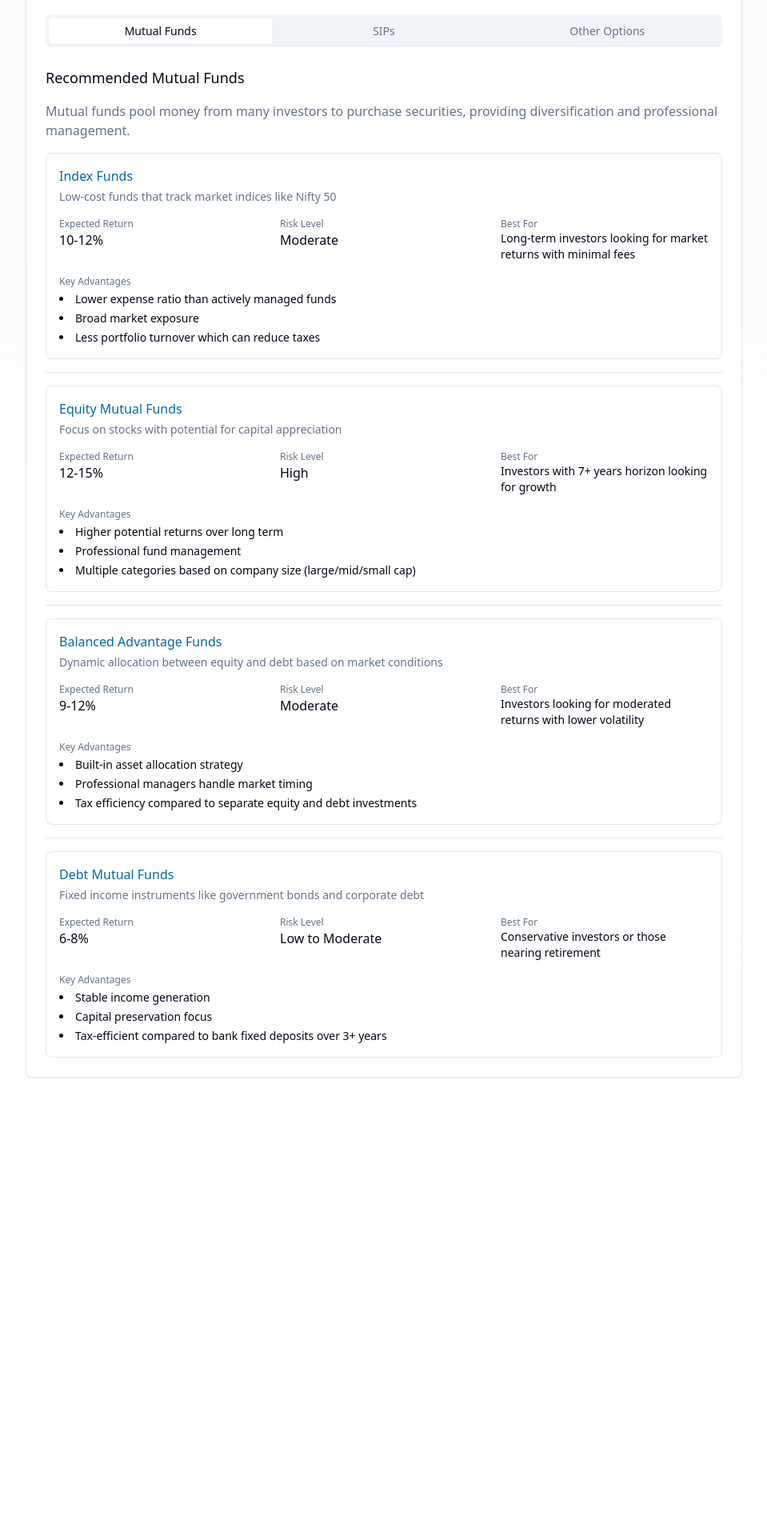
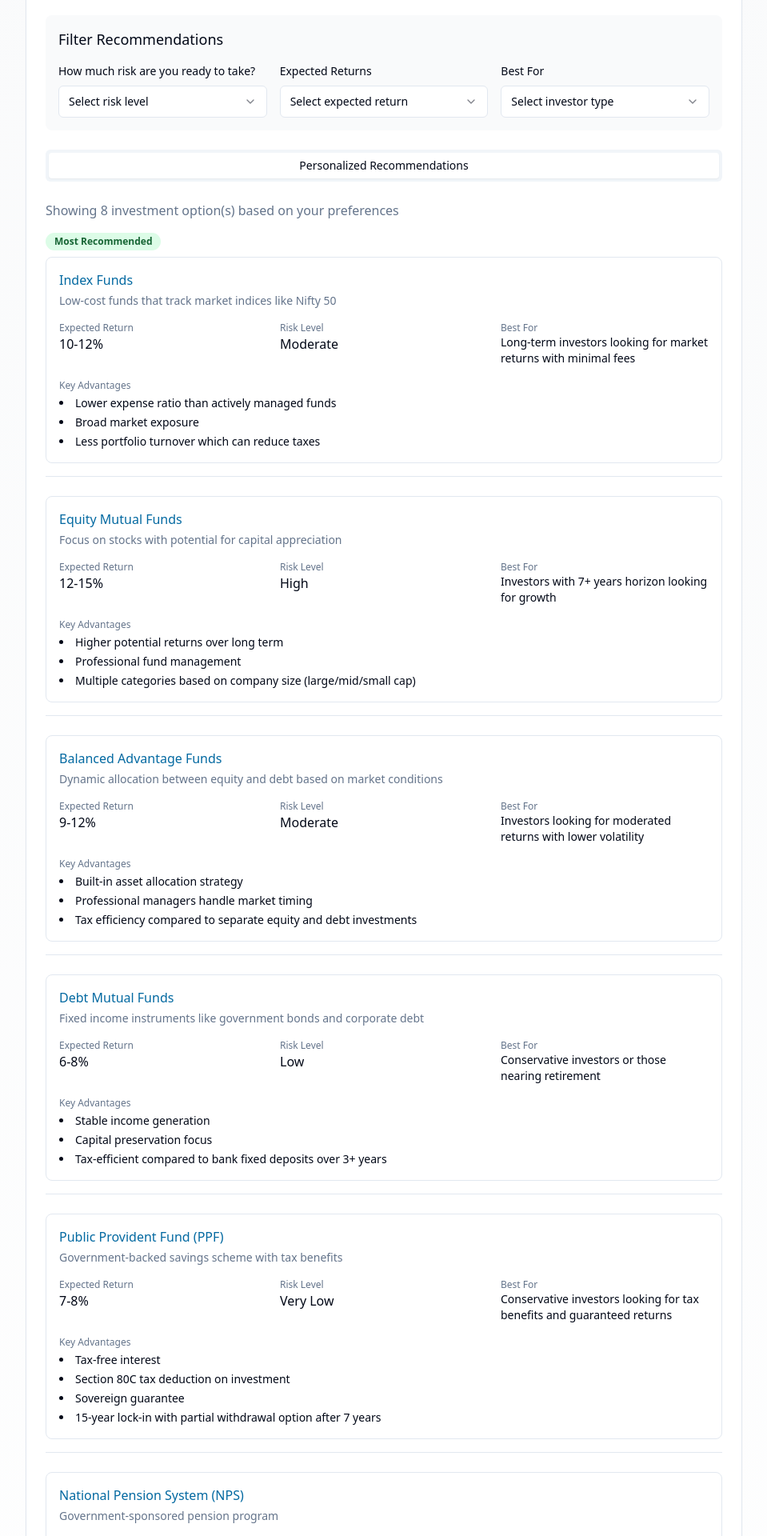
Before and after one commit to Levstar05/retireBeforeYouTire, a React (Vite) app: page /investments in a window 1280 px wide. Shown: the part 380-2300 px from the top of the page at 80% size, without its empty margins (160-1119 px from the left). Before the commit the page ends 1775 px from the top, so only its background shows below. Built offline with nearby package versions, Linux system fonts and the light colour scheme.

Commit message:
feat: Add investment recommendation filters
Adds risk, expected returns, and "Best for" filters to the investment recommendations page using dropdown menus. Implements logic to display recommendations based on filter selections, showcasing the most recommended options first.

```diff
--- a/src/components/Investments/InvestmentRecommendations.tsx
+++ b/src/components/Investments/InvestmentRecommendations.tsx
@@ -1,9 +1,205 @@
 
+import { useState } from "react";
 import { Card, CardContent, CardDescription, CardHeader, CardTitle } from "@/components/ui/card";
 import { Tabs, TabsContent, TabsList, TabsTrigger } from "@/components/ui/tabs";
 import { Separator } from "@/components/ui/separator";
+import { Select, SelectContent, SelectItem, SelectTrigger, SelectValue } from "@/components/ui/select";
+import { Badge } from "@/components/ui/badge";
+
+interface InvestmentOption {
+  id: string;
+  name: string;
+  description: string;
+  expectedReturn: string;
+  riskLevel: "Very Low" | "Low" | "Moderate" | "High";
+  suitability: string;
+  advantages: string[];
+  category: "mutual-funds" | "sip" | "other";
+}
+
+const investmentOptions: InvestmentOption[] = [
+  {
+    id: "index-funds",
+    name: "Index Funds",
+    description: "Low-cost funds that track market indices like Nifty 50",
+    expectedReturn: "10-12%",
+    riskLevel: "Moderate",
+    suitability: "Long-term investors looking for market returns with minimal fees",
+    advantages: [
+      "Lower expense ratio than actively managed funds",
+      "Broad market exposure",
+      "Less portfolio turnover which can reduce taxes"
+    ],
+    category: "mutual-funds"
+  },
+  {
+    id: "equity-mutual-funds",
+    name: "Equity Mutual Funds",
+    description: "Focus on stocks with potential for capital appreciation",
+    expectedReturn: "12-15%",
+    riskLevel: "High",
+    suitability: "Investors with 7+ years horizon looking for growth",
+    advantages: [
+      "Higher potential returns over long term",
+      "Professional fund management",
+      "Multiple categories based on company size (large/mid/small cap)"
+    ],
+    category: "mutual-funds"
+  },
+  {
+    id: "balanced-advantage-funds",
+    name: "Balanced Advantage Funds",
+    description: "Dynamic allocation between equity and debt based on market conditions",
+    expectedReturn: "9-12%",
+    riskLevel: "Moderate",
+    suitability: "Investors looking for moderated returns with lower volatility",
+    advantages: [
+      "Built-in asset allocation strategy",
+      "Professional managers handle market timing",
+      "Tax efficiency compared to separate equity and debt investments"
+    ],
+    category: "mutual-funds"
+  },
+  {
+    id: "debt-mutual-funds",
+    name: "Debt Mutual Funds",
+    description: "Fixed income instruments like government bonds and corporate debt",
+    expectedReturn: "6-8%",
+    riskLevel: "Low",
+    suitability: "Conservative investors or those nearing retirement",
+    advantages: [
+      "Stable income generation",
+      "Capital preservation focus",
+      "Tax-efficient compared to bank fixed deposits over 3+ years"
+    ],
+    category: "mutual-funds"
+  },
+  {
+    id: "ppf",
+    name: "Public Provident Fund (PPF)",
+    description: "Government-backed savings scheme with tax benefits",
+    expectedReturn: "7-8%",
+    riskLevel: "Very Low",
+    suitability: "Conservative investors looking for tax benefits and guaranteed returns",
+    advantages: [
+      "Tax-free interest",
+      "Section 80C tax deduction on investment",
+      "Sovereign guarantee",
+      "15-year lock-in with partial withdrawal option after 7 years"
+    ],
+    category: "other"
+  },
+  {
+    id: "nps",
+    name: "National Pension System (NPS)",
+    description: "Government-sponsored pension program",
+    expectedReturn: "8-10%",
+    riskLevel: "Low",
+    suitability: "Long-term retirement planning with tax benefits",
+    advantages: [
+      "Additional tax deduction under Section 80CCD(1B)",
+      "Choice of asset allocation between equity, corporate debt, and government securities",
+      "Low fund management charges",
+      "Annuity option at retirement"
+    ],
+    category: "other"
+  },
+  {
+    id: "real-estate",
+    name: "Real Estate",
+    description: "Property investments for rental income and capital appreciation",
+    expectedReturn: "7-10%",
+    riskLevel: "Moderate",
+    suitability: "Investors looking for tangible assets and inflation hedge",
+    advantages: [
+      "Potential for rental income",
+      "Long-term capital appreciation",
+      "Hedge against inflation",
+      "Can be leveraged through mortgage"
+    ],
+    category: "other"
+  },
+  {
+    id: "gold",
+    name: "Gold",
+    description: "Investment in physical gold, gold ETFs, or sovereign gold bonds",
+    expectedReturn: "6-8%",
+    riskLevel: "Moderate",
+    suitability: "Portfolio diversification and hedge against economic uncertainty",
+    advantages: [
+      "Store of value during economic crises",
+      "Hedge against currency depreciation",
+      "Low correlation with other asset classes",
+      "Sovereign Gold Bonds offer additional interest"
+    ],
+    category: "other"
+  }
+];
 
 export function InvestmentRecommendations() {
+  const [riskTolerance, setRiskTolerance] = useState<string>("");
+  const [expectedReturn, setExpectedReturn] = useState<string>("");
+  const [bestFor, setBestFor] = useState<string>("");
+
+  // Filter and sort investment options based on user selections
+  const getFilteredAndSortedOptions = () => {
+    let filtered = investmentOptions;
+
+    // Filter by risk tolerance
+    if (riskTolerance) {
+      filtered = filtered.filter(option => {
+        if (riskTolerance === "Low") return ["Very Low", "Low"].includes(option.riskLevel);
+        if (riskTolerance === "Moderate") return ["Low", "Moderate"].includes(option.riskLevel);
+        if (riskTolerance === "High") return ["Moderate", "High"].includes(option.riskLevel);
+        return true;
+      });
+    }
+
+    // Filter by expected return
+    if (expectedReturn) {
+      filtered = filtered.filter(option => option.expectedReturn === expectedReturn);
+    }
+
+    // Filter by suitability
+    if (bestFor) {
+      filtered = filtered.filter(option =>
+        option.suitability.toLowerCase().includes(bestFor.toLowerCase())
+      );
+    }
+
+    // Sort by recommendation score (prioritize based on filters)
+    return filtered.sort((a, b) => {
+      let scoreA = 0;
+      let scoreB = 0;
+
+      // Score based on risk tolerance match
+      if (riskTolerance) {
+        if (riskTolerance === "Low" && ["Very Low", "Low"].includes(a.riskLevel)) scoreA += 3;
+        if (riskTolerance === "Moderate" && a.riskLevel === "Moderate") scoreA += 3;
+        if (riskTolerance === "High" && a.riskLevel === "High") scoreA += 3;
+
+        if (riskTolerance === "Low" && ["Very Low", "Low"].includes(b.riskLevel)) scoreB += 3;
+        if (riskTolerance === "Moderate" && b.riskLevel === "Moderate") scoreB += 3;
+        if (riskTolerance === "High" && b.riskLevel === "High") scoreB += 3;
+      }
+
+      return scoreB - scoreA;
+    });
+  };
+
+  const filteredOptions = getFilteredAndSortedOptions();
+
+  // Get unique values for filters
+  const uniqueReturns = [...new Set(investmentOptions.map(option => option.expectedReturn))];
+  const uniqueSuitabilities = [
+    "Conservative investors",
+    "Long-term investors",
+    "Growth investors",
+    "Retirement planning",
+    "Tax benefits",
+    "Inflation hedge"
+  ];
+
   return (
     <Card className="w-full max-w-4xl mx-auto">
       <CardHeader>
@@ -13,230 +209,111 @@ export function InvestmentRecommendations() {
         </CardDescription>
       </CardHeader>
       <CardContent>
-        <Tabs defaultValue="mutual-funds">
-          <TabsList className="w-full grid grid-cols-3 mb-6">
-            <TabsTrigger value="mutual-funds">Mutual Funds</TabsTrigger>
-            <TabsTrigger value="sip">SIPs</TabsTrigger>
-            <TabsTrigger value="other">Other Options</TabsTrigger>
+        {/* Filter Section */}
+        <div className="mb-6 p-4 bg-gray-50 rounded-lg">
+          <h3 className="text-lg font-medium mb-4">Filter Recommendations</h3>
+          <div className="grid grid-cols-1 md:grid-cols-3 gap-4">
+            <div>
+              <label className="block text-sm font-medium mb-2">How much risk are you ready to take?</label>
+              <Select value={riskTolerance} onValueChange={setRiskTolerance}>
+                <SelectTrigger>
+                  <SelectValue placeholder="Select risk level" />
+                </SelectTrigger>
+                <SelectContent>
+                  <SelectItem value="Low">Low</SelectItem>
+                  <SelectItem value="Moderate">Moderate</SelectItem>
+                  <SelectItem value="High">High</SelectItem>
+                </SelectContent>
+              </Select>
+            </div>
+
+            <div>
+              <label className="block text-sm font-medium mb-2">Expected Returns</label>
+              <Select value={expectedReturn} onValueChange={setExpectedReturn}>
+                <SelectTrigger>
+                  <SelectValue placeholder="Select expected return" />
+                </SelectTrigger>
+                <SelectContent>
+                  {uniqueReturns.map(returnRate => (
+                    <SelectItem key={returnRate} value={returnRate}>{returnRate}</SelectItem>
+                  ))}
+                </SelectContent>
+              </Select>
+            </div>
+
+            <div>
+              <label className="block text-sm font-medium mb-2">Best For</label>
+              <Select value={bestFor} onValueChange={setBestFor}>
+                <SelectTrigger>
+                  <SelectValue placeholder="Select investor type" />
+                </SelectTrigger>
+                <SelectContent>
+                  {uniqueSuitabilities.map(suitability => (
+                    <SelectItem key={suitability} value={suitability}>{suitability}</SelectItem>
+                  ))}
+                </SelectContent>
+              </Select>
+            </div>
+          </div>
+
+          {(riskTolerance || expectedReturn || bestFor) && (
+            <div className="mt-4">
+              <button
+                onClick={() => {
+                  setRiskTolerance("");
+                  setExpectedReturn("");
+                  setBestFor("");
+                }}
+                className="text-sm text-blue-600 hover:text-blue-800"
+              >
+                Clear all filters
+              </button>
+            </div>
+          )}
+        </div>
+
+        <Tabs defaultValue="recommendations">
+          <TabsList className="w-full grid grid-cols-1 mb-6">
+            <TabsTrigger value="recommendations">Personalized Recommendations</TabsTrigger>
           </TabsList>
 
-          <TabsContent value="mutual-funds" className="space-y-4">
-            <h3 className="text-lg font-medium">Recommended Mutual Funds</h3>
-            <p className="text-muted-foreground">
-              Mutual funds pool money from many investors to purchase securities, providing diversification and professional management.
-            </p>
+          <TabsContent value="recommendations" className="space-y-4">
+            {filteredOptions.length > 0 ? (
+              <>
+                <div className="mb-4">
+                  <p className="text-muted-foreground">
+                    Showing {filteredOptions.length} investment option(s) based on your preferences
+                  </p>
+                </div>
 
-            <div className="space-y-4 mt-6">
-              <InvestmentOption
-                name="Index Funds"
-                description="Low-cost funds that track market indices like Nifty 50"
-                expectedReturn="10-12%"
-                riskLevel="Moderate"
-                suitability="Long-term investors looking for market returns with minimal fees"
-                advantages={[
-                  "Lower expense ratio than actively managed funds",
-                  "Broad market exposure",
-                  "Less portfolio turnover which can reduce taxes"
-                ]}
-              />
-
-              <Separator />
-
-              <InvestmentOption
-                name="Equity Mutual Funds"
-                description="Focus on stocks with potential for capital appreciation"
-                expectedReturn="12-15%"
-                riskLevel="High"
-                suitability="Investors with 7+ years horizon looking for growth"
-                advantages={[
-                  "Higher potential returns over long term",
-                  "Professional fund management",
-                  "Multiple categories based on company size (large/mid/small cap)"
-                ]}
-              />
-
-              <Separator />
-
-              <InvestmentOption
-                name="Balanced Advantage Funds"
-                description="Dynamic allocation between equity and debt based on market conditions"
-                expectedReturn="9-12%"
-                riskLevel="Moderate"
-                suitability="Investors looking for moderated returns with lower volatility"
-                advantages={[
-                  "Built-in asset allocation strategy",
-                  "Professional managers handle market timing",
-                  "Tax efficiency compared to separate equity and debt investments"
-                ]}
-              />
-
-              <Separator />
-
-              <InvestmentOption
-                name="Debt Mutual Funds"
-                description="Fixed income instruments like government bonds and corporate debt"
-                expectedReturn="6-8%"
-                riskLevel="Low to Moderate"
-                suitability="Conservative investors or those nearing retirement"
-                advantages={[
-                  "Stable income generation",
-                  "Capital preservation focus",
-                  "Tax-efficient compared to bank fixed deposits over 3+ years"
-                ]}
-              />
-            </div>
-          </TabsContent>
-
-          <TabsContent value="sip" className="space-y-4">
-            <h3 className="text-lg font-medium">Systematic Investment Plans (SIPs)</h3>
-            <p className="text-muted-foreground">
-              SIPs allow you to invest regularly in mutual funds, benefiting from rupee cost averaging and compounding.
-            </p>
-
-            <div className="space-y-4 mt-6">
-              <Card>
-                <CardHeader>
-                  <CardTitle className="text-lg">Benefits of SIPs</CardTitle>
-                </CardHeader>
-                <CardContent>
-                  <ul className="space-y-2 list-disc pl-5">
-                    <li>Disciplined investing with fixed monthly contributions</li>
-                    <li>Rupee cost averaging - buying more units when prices are low</li>
-                    <li>Start with as little as ₹500 per month</li>
-                    <li>Reduces the impact of market volatility over time</li>
-                    <li>Power of compounding works effectively</li>
-                    <li>Can be stopped or modified at any time without penalties</li>
-                  </ul>
-                </CardContent>
-              </Card>
-
-              <Card>
-                <CardHeader>
-                  <CardTitle className="text-lg">SIP Strategy for Retirement</CardTitle>
-                </CardHeader>
-                <CardContent className="space-y-4">
-                  <div>
-                    <h4 className="font-medium">Early Career (25-35 years)</h4>
-                    <p className="text-muted-foreground">
-                      Allocate 70-80% to equity funds through SIPs to maximize growth. Focus on index funds and diversified equity funds.
-                    </p>
-                  </div>
-
-                  <div>
-                    <h4 className="font-medium">Mid-Career (35-45 years)</h4>
-                    <p className="text-muted-foreground">
-                      Maintain 60-70% equity exposure with the rest in debt funds. Consider adding balanced advantage funds to your SIP portfolio.
-                    </p>
-                  </div>
-
-                  <div>
-                    <h4 className="font-medium">Pre-Retirement (45-55 years)</h4>
-                    <p className="text-muted-foreground">
-                      Gradually shift to 50-60% equity and increase debt allocation for stability. Consider large-cap focused funds for equity exposure.
-                    </p>
-                  </div>
-
-                  <div>
-                    <h4 className="font-medium">Near Retirement (55+ years)</h4>
-                    <p className="text-muted-foreground">
-                      Reduce equity to 30-40% and focus on capital preservation with debt funds and liquid assets in your SIP allocation.
-                    </p>
-                  </div>
-                </CardContent>
-              </Card>
-
-              <Card>
-                <CardHeader>
-                  <CardTitle className="text-lg">SIP Calculator</CardTitle>
-                </CardHeader>
-                <CardContent>
-                  <p className="text-muted-foreground mb-4">
-                    If you invest ₹10,000 monthly for 20 years at an average return of 12%:
-                  </p>
-                  <div className="grid grid-cols-2 gap-4">
-                    <div>
-                      <p className="text-sm text-muted-foreground">Total Investment</p>
-                      <p className="text-xl font-bold">₹24,00,000</p>
+                <div className="space-y-4">
+                  {filteredOptions.map((option, index) => (
+                    <div key={option.id}>
+                      <div className="flex items-center gap-2 mb-2">
+                        {index === 0 && (
+                          <Badge variant="default" className="bg-green-100 text-green-800">
+                            Most Recommended
+                          </Badge>
+                        )}
+                        {index === filteredOptions.length - 1 && filteredOptions.length > 1 && (
+                          <Badge variant="outline">
+                            Least Recommended
+                          </Badge>
+                        )}
+                      </div>
+                      <InvestmentOptionCard {...option} />
+                      {index < filteredOptions.length - 1 && <Separator className="mt-4" />}
                     </div>
-                    <div>
-                      <p className="text-sm text-muted-foreground">Expected Return</p>
-                      <p className="text-xl font-bold text-success-600">₹95,35,860</p>
-                    </div>
-                  </div>
-                </CardContent>
-              </Card>
-            </div>
-          </TabsContent>
-
-          <TabsContent value="other" className="space-y-4">
-            <h3 className="text-lg font-medium">Other Investment Options</h3>
-            <p className="text-muted-foreground">
-              Diversify your retirement portfolio with these additional investment vehicles.
-            </p>
-
-            <div className="space-y-4 mt-6">
-              <InvestmentOption
-                name="Public Provident Fund (PPF)"
-                description="Government-backed savings scheme with tax benefits"
-                expectedReturn="7-8%"
-                riskLevel="Very Low"
-                suitability="Conservative investors looking for tax benefits and guaranteed returns"
-                advantages={[
-                  "Tax-free interest",
-                  "Section 80C tax deduction on investment",
-                  "Sovereign guarantee",
-                  "15-year lock-in with partial withdrawal option after 7 years"
-                ]}
-              />
-
-              <Separator />
-
-              <InvestmentOption
-                name="National Pension System (NPS)"
-                description="Government-sponsored pension program"
-                expectedReturn="8-10%"
-                riskLevel="Low to Moderate"
-                suitability="Long-term retirement planning with tax benefits"
-                advantages={[
-                  "Additional tax deduction under Section 80CCD(1B)",
-                  "Choice of asset allocation between equity, corporate debt, and government securities",
-                  "Low fund management charges",
-                  "Annuity option at retirement"
-                ]}
-              />
-
-              <Separator />
-
-              <InvestmentOption
-                name="Real Estate"
-                description="Property investments for rental income and capital appreciation"
-                expectedReturn="7-10%"
-                riskLevel="Moderate to High"
-                suitability="Investors looking for tangible assets and inflation hedge"
-                advantages={[
-                  "Potential for rental income",
-                  "Long-term capital appreciation",
-                  "Hedge against inflation",
-                  "Can be leveraged through mortgage"
-                ]}
-              />
-
-              <Separator />
-
-              <InvestmentOption
-                name="Gold"
-                description="Investment in physical gold, gold ETFs, or sovereign gold bonds"
-                expectedReturn="6-8%"
-                riskLevel="Moderate"
-                suitability="Portfolio diversification and hedge against economic uncertainty"
-                advantages={[
-                  "Store of value during economic crises",
-                  "Hedge against currency depreciation",
-                  "Low correlation with other asset classes",
-                  "Sovereign Gold Bonds offer additional interest"
-                ]}
-              />
-            </div>
+                  ))}
+                </div>
+              </>
+            ) : (
+              <div className="text-center py-8">
+                <p className="text-muted-foreground">
+                  No investment options match your current filters. Try adjusting your criteria.
+                </p>
+              </div>
+            )}
           </TabsContent>
         </Tabs>
       </CardContent>
@@ -244,7 +321,7 @@ export function InvestmentRecommendations() {
   );
 }
 
-interface InvestmentOptionProps {
+interface InvestmentOptionCardProps {
   name: string;
   description: string;
   expectedReturn: string;
@@ -253,14 +330,14 @@ interface InvestmentOptionProps {
   advantages: string[];
 }
 
-function InvestmentOption({
+function InvestmentOptionCard({
   name,
   description,
   expectedReturn,
   riskLevel,
   suitability,
   advantages
-}: InvestmentOptionProps) {
+}: InvestmentOptionCardProps) {
   return (
     <div className="bg-white p-4 rounded-lg border">
       <h4 className="font-medium text-financial-700">{name}</h4>
```
